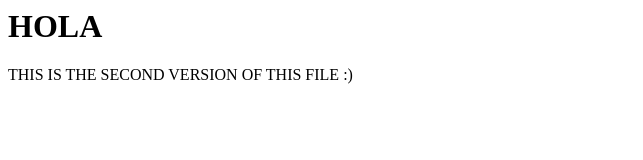
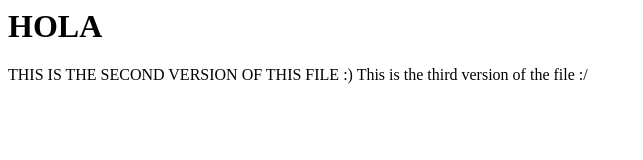
Before and after one commit to JaimeFnz/testgit, a plain HTML site: page index.html in a window 1280 px wide. Shown: the whole page, without its empty margins (0-643 px from the left). Drawn offline with Linux system fonts and the light colour scheme.

Commit message:
Third commit

```diff
--- a/index.html
+++ b/index.html
@@ -2,5 +2,6 @@
 <BODY>
 <H1> HOLA </H1>
 THIS IS THE SECOND VERSION OF THIS FILE :)
+This is the third version of the file :/
 </BODY>
 </HTML>
```
